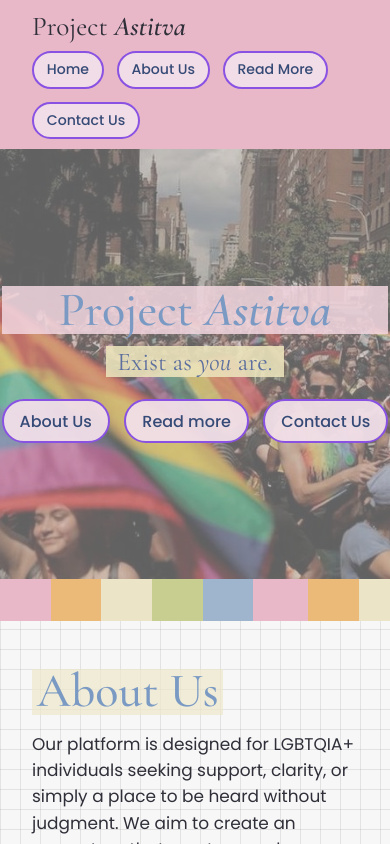
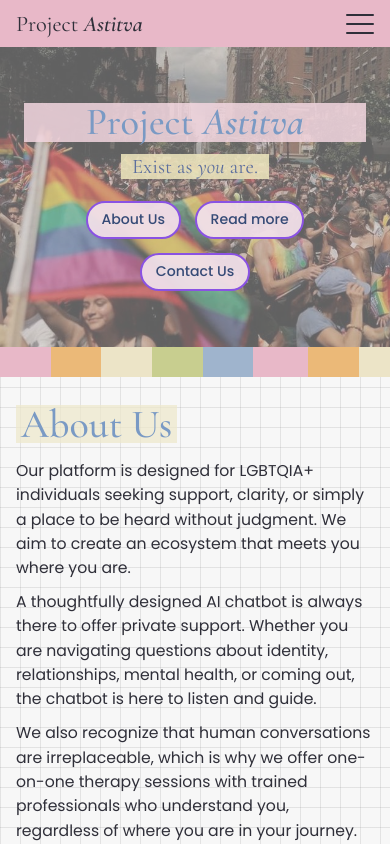
Before and after one commit to EnactusVIP/Astitva, a React (Vite) app: page / in a window 390 px wide. Shown: the top 844 px of the page. Built offline with nearby package versions, Linux system fonts and the light colour scheme.

Commit message:
feat: implement responsive mobile navigation menu and update layout styles for smaller screens

```diff
--- a/src/App.css
+++ b/src/App.css
@@ -55,6 +55,32 @@ body {
   font-weight: 600;
 }
 
+/* Hamburger button — hidden on desktop */
+.nav-toggle {
+  display: none;
+  flex-direction: column;
+  justify-content: space-between;
+  width: 28px;
+  height: 20px;
+  background: none;
+  border: none;
+  cursor: pointer;
+  padding: 0;
+}
+
+.nav-toggle span {
+  display: block;
+  height: 2px;
+  width: 100%;
+  background: var(--ink);
+  border-radius: 2px;
+  transition: transform 0.22s ease, opacity 0.22s ease;
+}
+
+.nav-toggle.open span:nth-child(1) { transform: translateY(9px) rotate(45deg); }
+.nav-toggle.open span:nth-child(2) { opacity: 0; }
+.nav-toggle.open span:nth-child(3) { transform: translateY(-9px) rotate(-45deg); }
+
 .navbar-links {
   display: flex;
   gap: 0.8rem;
@@ -70,6 +96,7 @@ body {
   padding: 0.45rem 1rem;
   border-radius: 999px;
   font-size: 0.95rem;
+  transition: background 0.15s;
 }
 
 .navbar-links a:hover {
@@ -80,13 +107,14 @@ body {
 .page {
   width: min(1100px, 100%);
   margin: 0 auto;
-  background-image: linear-gradient(to right, rgba(128, 128, 128, 0.17) 1px, transparent 1px),
+  background-image:
+    linear-gradient(to right, rgba(128, 128, 128, 0.17) 1px, transparent 1px),
     linear-gradient(to bottom, rgba(128, 128, 128, 0.17) 1px, transparent 1px);
   background-size: 20px 20px;
   background-color: #f7f7f7;
 }
 
-/* ── Section scroll offset for sticky navbar ── */
+/* scroll offset accounts for sticky navbar */
 section[id] {
   scroll-margin-top: 65px;
 }
@@ -118,22 +146,23 @@ section[id] {
   position: relative;
   z-index: 2;
   text-align: center;
+  padding: 2rem 1.5rem;
+  width: 100%;
 }
 
 .hero h1 {
   margin: 0;
   font-family: "Cormorant Garamond", serif;
   color: var(--title);
-  font-size: clamp(3rem, 8vw, 7rem);
+  font-size: clamp(2.4rem, 9vw, 7rem);
   font-weight: 500;
   background: rgba(243, 214, 224, 0.85);
   padding: 0 1rem;
   line-height: 1;
+  word-break: break-word;
 }
 
-.hero h1 span {
-  font-style: normal;
-}
+.hero h1 span { font-style: normal; }
 
 .hero h1 em {
   font-style: italic;
@@ -143,10 +172,11 @@ section[id] {
 .hero p {
   margin: 12px auto 0;
   font-family: "Cormorant Garamond", serif;
-  font-size: clamp(1.6rem, 3vw, 3rem);
+  font-size: clamp(1.3rem, 4vw, 3rem);
   color: #5d6f9e;
   background: rgba(236, 228, 188, 0.88);
   width: fit-content;
+  max-width: 90%;
   padding: 0 0.7rem;
 }
 
@@ -156,6 +186,7 @@ section[id] {
   gap: 0.9rem;
   justify-content: center;
   flex-wrap: wrap;
+  padding: 0 0.5rem;
 }
 
 .hero-buttons a {
@@ -166,25 +197,24 @@ section[id] {
   background: rgba(242, 224, 233, 0.94);
   padding: 0.45rem 1rem;
   border-radius: 999px;
+  transition: background 0.15s;
 }
 
-.hero-buttons a:hover {
-  background: #fff0f6;
-}
+.hero-buttons a:hover { background: #fff0f6; }
 
 /* ── Stripe ── */
 .stripe {
   height: 42px;
   background: linear-gradient(
     90deg,
-    var(--pink) 0 13%,
-    var(--orange) 13% 26%,
-    var(--cream) 26% 39%,
-    var(--mint) 39% 52%,
-    var(--blue) 52% 65%,
-    var(--pink) 65% 79%,
-    var(--orange) 79% 92%,
-    var(--cream) 92% 100%
+    var(--pink)   0    13%,
+    var(--orange) 13%  26%,
+    var(--cream)  26%  39%,
+    var(--mint)   39%  52%,
+    var(--blue)   52%  65%,
+    var(--pink)   65%  79%,
+    var(--orange) 79%  92%,
+    var(--cream)  92% 100%
   );
 }
 
@@ -208,7 +238,7 @@ h2 {
   margin: 0 0 1rem;
   font-family: "Cormorant Garamond", serif;
   color: var(--title);
-  font-size: clamp(3rem, 8vw, 6.3rem);
+  font-size: clamp(2.5rem, 8vw, 6.3rem);
   line-height: 0.95;
   font-weight: 500;
   background: rgba(237, 232, 203, 0.72);
@@ -264,6 +294,7 @@ h2 {
   font-size: 4.4rem;
   line-height: 0.86;
   margin-right: 0.5rem;
+  flex-shrink: 0;
 }
 
 .star.pink   { color: #d45a87; }
@@ -272,7 +303,11 @@ h2 {
 .star.green  { color: #a9bc30; }
 .star.blue   { color: #6f8ec6; }
 
-/* ── Responsive ── */
+/* ════════════════════════════════════════
+   RESPONSIVE BREAKPOINTS
+   ════════════════════════════════════════ */
+
+/* ── Tablet (≤ 900px) ── */
 @media (max-width: 900px) {
   .two-col,
   .reverse {
@@ -280,22 +315,110 @@ h2 {
   }
 
   .hero {
-    min-height: 430px;
+    min-height: 420px;
+  }
+
+  .section {
+    padding: 2.5rem 1.5rem;
+  }
+
+  .contact {
+    margin: 0 1rem 1.5rem;
+  }
+}
+
+/* ── Large phone — hamburger kicks in (≤ 640px) ── */
+@media (max-width: 640px) {
+  /* Show hamburger, hide inline links */
+  .nav-toggle {
+    display: flex;
+  }
+
+  .navbar-links {
+    display: none;
+    width: 100%;
+    flex-direction: column;
+    gap: 0.5rem;
+    padding: 0.25rem 0 0.75rem;
+  }
+
+  .navbar-links.open {
+    display: flex;
   }
 
   .navbar-links a {
-    font-size: 0.88rem;
-    padding: 0.4rem 0.8rem;
+    text-align: center;
+    font-size: 0.95rem;
+  }
+
+  /* Increase scroll offset — navbar is taller when open but use closed height */
+  section[id] {
+    scroll-margin-top: 58px;
+  }
+
+  .hero {
+    min-height: 360px;
+  }
+
+  .section {
+    padding: 2rem 1.2rem;
   }
 
   .contact {
-    margin: 0;
+    margin: 0 0 1.5rem;
     flex-direction: column;
   }
 
   .stars {
     flex-direction: row;
+    font-size: 3rem;
+    gap: 0.6rem;
     margin-right: 0;
-    gap: 0.5rem;
+  }
+
+  /* Cap polaroid height so image doesn't dominate on phone */
+  .polaroid img {
+    aspect-ratio: 16/9;
   }
 }
+
+/* ── Small phone (≤ 420px) ── */
+@media (max-width: 420px) {
+  .navbar-inner {
+    padding: 10px 1rem;
+  }
+
+  .navbar-brand {
+    font-size: 1.4rem;
+  }
+
+  .hero {
+    min-height: 300px;
+  }
+
+  .hero-buttons a {
+    font-size: 0.88rem;
+    padding: 0.4rem 0.85rem;
+  }
+
+  .section {
+    padding: 1.75rem 1rem;
+  }
+
+  .content p {
+    font-size: 0.98rem;
+  }
+
+  .contact-wrap p {
+    font-size: 0.98rem;
+  }
+
+  .stars {
+    font-size: 2.4rem;
+    gap: 0.4rem;
+  }
+
+  .stripe {
+    height: 30px;
+  }
+}
--- a/src/components/Navbar.jsx
+++ b/src/components/Navbar.jsx
@@ -1,15 +1,32 @@
+import { useState } from 'react'
+
 export default function Navbar() {
+  const [open, setOpen] = useState(false)
+  const close = () => setOpen(false)
+
   return (
     <header className="navbar">
       <div className="navbar-inner">
         <div className="navbar-brand">
           Project <em>Astitva</em>
         </div>
-        <nav className="navbar-links">
-          <a href="#home">Home</a>
-          <a href="#about">About Us</a>
-          <a href="#read-more">Read More</a>
-          <a href="#contact">Contact Us</a>
+
+        <button
+          className={`nav-toggle${open ? ' open' : ''}`}
+          onClick={() => setOpen(o => !o)}
+          aria-label="Toggle navigation"
+          aria-expanded={open}
+        >
+          <span />
+          <span />
+          <span />
+        </button>
+
+        <nav className={`navbar-links${open ? ' open' : ''}`}>
+          <a href="#home"     onClick={close}>Home</a>
+          <a href="#about"    onClick={close}>About Us</a>
+          <a href="#read-more" onClick={close}>Read More</a>
+          <a href="#contact"  onClick={close}>Contact Us</a>
         </nav>
       </div>
     </header>
```
